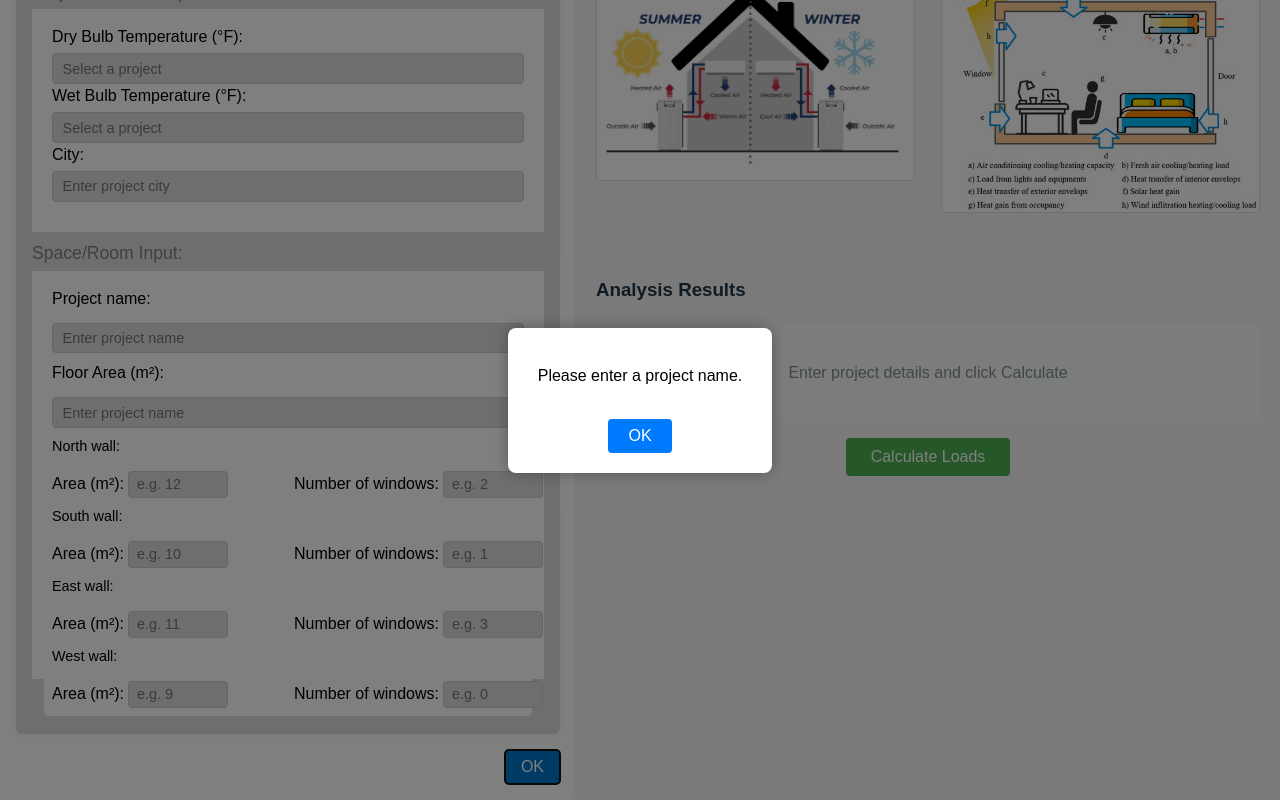
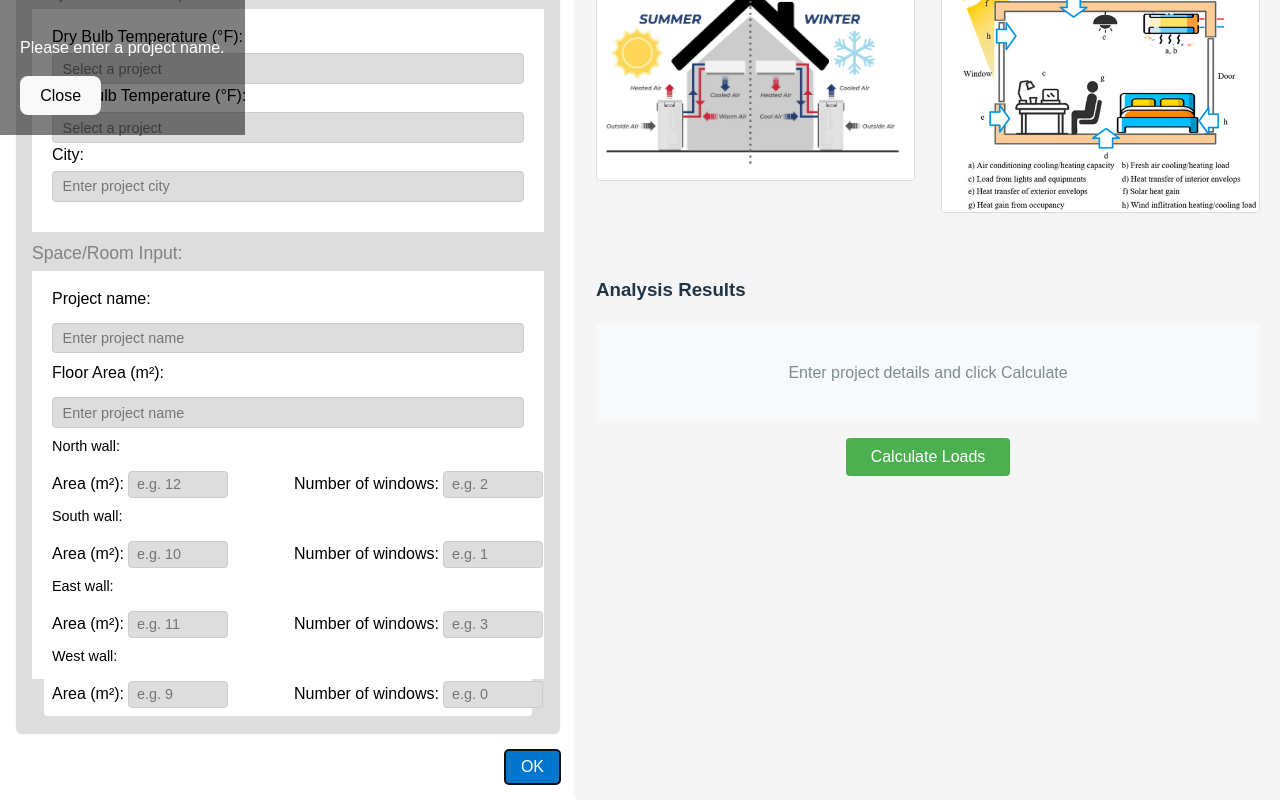
Before and after one commit to lavendercaterpillar/capstone-frontend, a React (Vite) app: page / in a window 1280 px wide. Both pictures are taken after a click on the button "OK". Shown: the part 117-917 px from the top of the page. Built offline with nearby package versions, Linux system fonts and the light colour scheme; no server answers.

Commit message:
Add Console logs for error handling

```diff
--- a/src/pages/InputPage.jsx
+++ b/src/pages/InputPage.jsx
@@ -256,8 +256,25 @@ const InputPage = () => {
   return (
     <div className="input-page">
       {/* Error Modal Popup */}
+      {/* {showErrorModal && (
+        <Modal message={errorMessage} onClose={closeErrorModal} />
+      )} */}
+
       {showErrorModal && (
-        <Modal message={errorMessage} onClose={closeErrorModal} />
+        <div
+          style={{
+            position: 'fixed',
+            top: 0,
+            left: 0,
+            background: 'rgba(0,0,0,0.5)',
+            color: 'white',
+            padding: 20,
+            zIndex: 1000,
+          }}
+        >
+          <p>{errorMessage}</p>
+          <button onClick={closeErrorModal}>Close</button>
+        </div>
       )}
 
       <Header />
```
